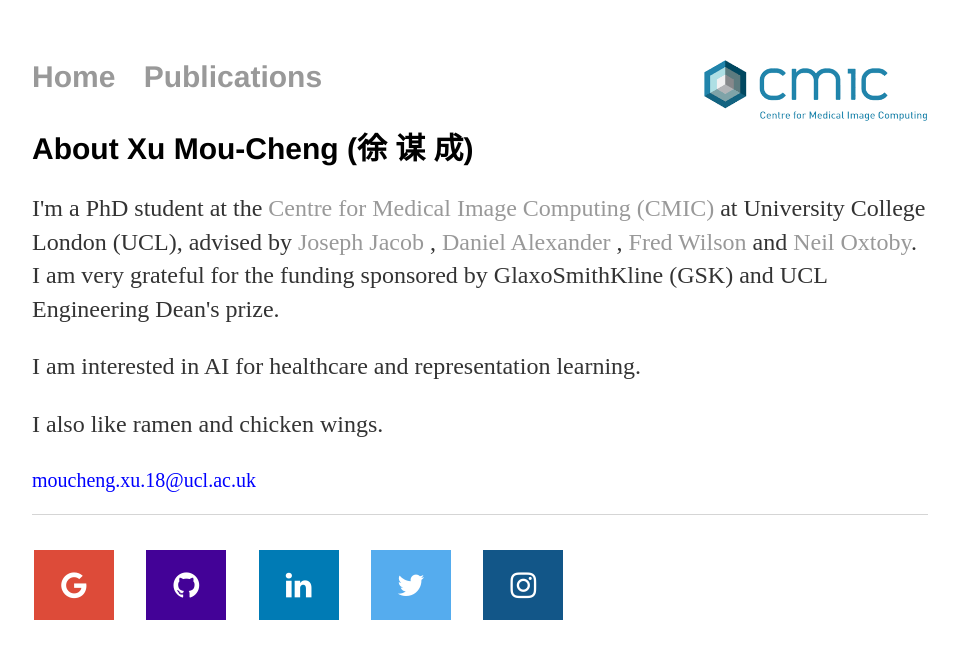
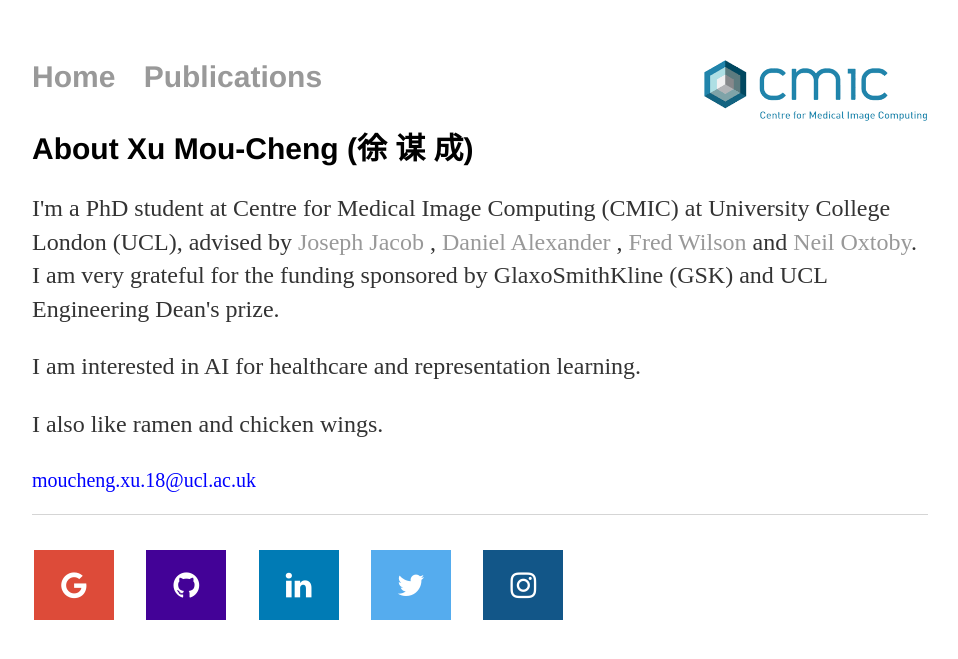
Before and after one commit to moucheng2017/mouchengxu.github.io, a Jekyll site: the page built from index.html, in a window 1280 px wide. Shown: the top 659 px of the page, without its empty margins (160-1118 px from the left). Built offline with Jekyll 4.4.1, drawn with Linux system fonts in a browser that asks for light colours.

Commit message:
Update index.html

```diff
--- a/index.html
+++ b/index.html
@@ -5,7 +5,7 @@ title: Mou-Cheng Xu
 <div class="blurb">
 	<h1 style="font-size:30px">About Xu Mou-Cheng (徐 谋 成)</h1>
 	<p>
-		I'm a PhD student at the <a href="https://www.ucl.ac.uk/medical-image-computing/">Centre for Medical Image Computing (CMIC)</a>
+		I'm a PhD student at Centre for Medical Image Computing (CMIC)</a>
 		at University College London (UCL),
 		advised by
 		<a href="https://scholar.google.com/citations?user=XCcV5ocAAAAJ&hl=en">Joseph Jacob</a> ,
@@ -17,6 +17,7 @@ title: Mou-Cheng Xu
 
 	<p>I am interested in AI for healthcare and representation learning.
 
+<!-- 		<a href="https://www.ucl.ac.uk/medical-image-computing/"> -->
 <!-- 		<ul>
 			<li style="font-size:23px"> Representation learning </li>
 		  	<li style="font-size:23px"> Semi-supervised learning </li>
```
